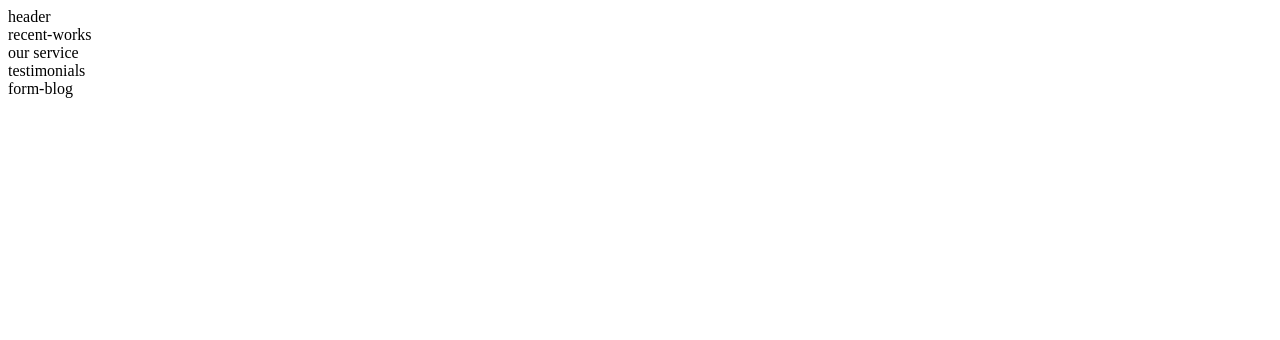
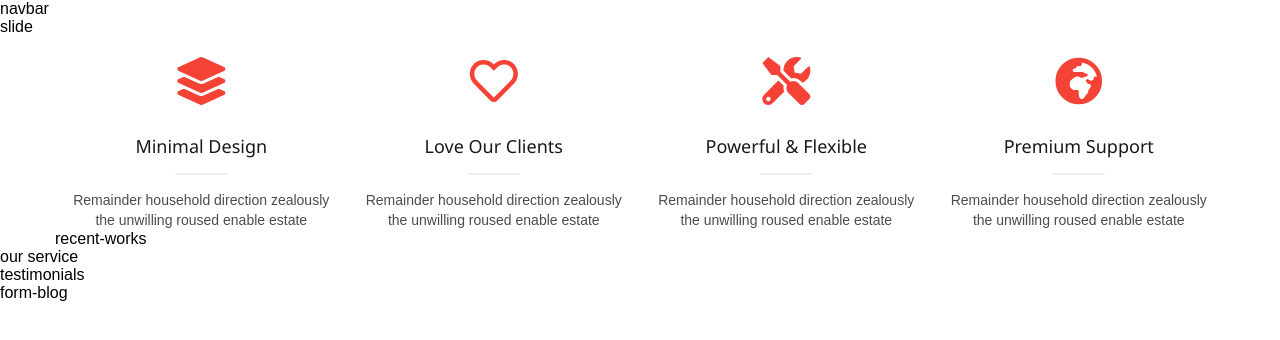
Before and after one commit to nhimxu1105/Project-small-html-css, a plain HTML site: page index.html in a window 1280 px wide. Drawn offline with Linux system fonts and the light colour scheme.

Commit message:
them sub-icon cho header

```diff
--- a/global.css
+++ b/global.css
@@ -0,0 +1,28 @@
+* {
+    font-family: Arial, sans-serif;
+    margin: 0 auto;
+    padding: 0;
+    box-sizing: border-box;
+}
+/* global */
+.center {
+    width: 1170px;
+}
+
+
+
+/* grid */
+.container{
+    display: grid;
+}
+.nav-bar,
+.side-bar{
+}
+
+
+.header .sub-infor {
+
+    height: auto;
+    display: grid;
+    grid-template-columns: repeat(4, 1fr);
+}
--- a/index.html
+++ b/index.html
@@ -1,32 +1,98 @@
 <!DOCTYPE html>
 <html lang="en">
+
 <head>
     <meta charset="UTF-8">
     <meta name="viewport" content="width=device-width, initial-scale=1.0">
     <meta http-equiv="X-UA-Compatible" content="ie=edge">
     <title>Project Small</title>
+    <link rel="stylesheet" href="https://use.fontawesome.com/releases/v5.8.1/css/all.css"
+        integrity="sha384-50oBUHEmvpQ+1lW4y57PTFmhCaXp0ML5d60M1M7uH2+nqUivzIebhndOJK28anvf" crossorigin="anonymous">
+
+    <link rel="stylesheet" href="global.css">
+    <link rel="stylesheet" href="sub-icons-effect.css">
 </head>
+
 <body>
-    <div class="container">
-        <div class="header">
-            header
+
+        <div class="header ">
+            <div class="nav-bar">
+                navbar
+            </div>
+            <div class="slide-bar">
+                slide
+            </div>
+            <div class="sub-infor center">
+                <div class="header-section">
+                    <div class="icons-effect">
+                        <i class="fas fa-layer-group fa-3x"></i>
+                    </div>
+                    <div class="title-icons-effect">
+                        Minimal Design
+                    </div>
+
+                    <div class="infor-icons-effect ">
+                        <p>Remainder household direction zealously the unwilling roused enable estate</p>
+                    </div>
+                </div>
+                <div class="header-section">
+                    <div class="icons-effect">
+                            <i class="far fa-heart fa-3x"></i>
+                    </div>
+                    <div class="title-icons-effect">
+                            Love Our Clients
+                    </div>
+
+                    <div class="infor-icons-effect ">
+                        <p>Remainder household direction zealously the unwilling roused enable estate</p>
+                    </div>
+                </div>
+                <div class="header-section">
+                    <div class="icons-effect">
+                            <i class="fas fa-tools fa-3x"></i>
+                    </div>
+                    <div class="title-icons-effect">
+                        Powerful & Flexible
+                    </div>
+
+                    <div class="infor-icons-effect ">
+                        <p>Remainder household direction zealously the unwilling roused enable estate</p>
+                    </div>
+                </div>
+                <div class="header-section">
+                    <div class="icons-effect">
+                            <i class="fas fa-globe-africa fa-3x"></i>
+                    </div>
+                    <div class="title-icons-effect">
+                            Premium Support
+                    </div>
+
+                    <div class="infor-icons-effect ">
+                        <p>Remainder household direction zealously the unwilling roused enable estate</p>
+                    </div>
+                </div>
+            </div>
         </div>
-        <div class="recent-works">
+
+        <div class="recent-works center">
             recent-works
         </div>
+
         <div class="our-service">
             our service
         </div>
+
         <div class="testimonials">
             testimonials
         </div>
+
         <div class="form-blog">
             form-blog
         </div>
+
         <div class="footer">
 
         </div>
+</body>
 
-    </div>
-</body>
 </html>
--- /dev/null
+++ b/sub-icons-effect.css
@@ -0,0 +1,40 @@
+.header-section {
+    width: auto;
+    height: auto;
+    display: flex;
+    padding: 0px 10px;
+    flex-direction: column;
+}
+.header-section .icons-effect {
+    display: flex;
+    align-items: center;
+    width: 90px;
+    height: 90px;
+    border-radius: 50%;
+    color: #F44336;
+    margin-bottom: 8px;
+    transition: all 0.3s;
+}
+.header-section .icons-effect:hover {
+    color: white;
+    background-color: #F44336;
+}
+.header-section  .title-icons-effect {
+    font-family: 'Segoe UI', Tahoma, Geneva, Verdana, sans-serif;
+    font-size: 18px;
+    opacity: 0.9;
+}
+.header-section  .title-icons-effect::after{
+    content: '';
+    display: block;
+    width: 50px;
+    border: 0.5px solid #eee;
+    margin: 15px auto;
+}
+.header-section .infor-icons-effect {
+    text-align: center;
+    line-height: 20px;
+    font-size: 14px;
+    color: black;
+    opacity: 0.7;
+}
```
